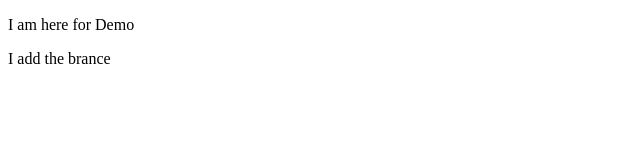
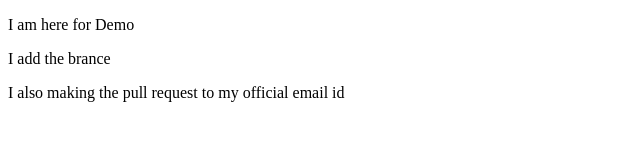
Before and after one commit to vishnukantQa/templateFirstTrainee, a plain HTML site: page index.html in a window 1280 px wide. Shown: the whole page, without its empty margins (0-640 px from the left). Drawn offline with Linux system fonts and the light colour scheme.

Commit message:
Added one more paragrph to showcase the pull request
its just for making a pull request from my original mail id to official email id its just for demo purposes

```diff
--- a/index.html
+++ b/index.html
@@ -6,5 +6,6 @@
     <body>
         <p>I am here for Demo</p>
         <p>I add the brance</p>
+        <p>I also making the pull request to my official email id</p>
     </body>
 </html>
```
